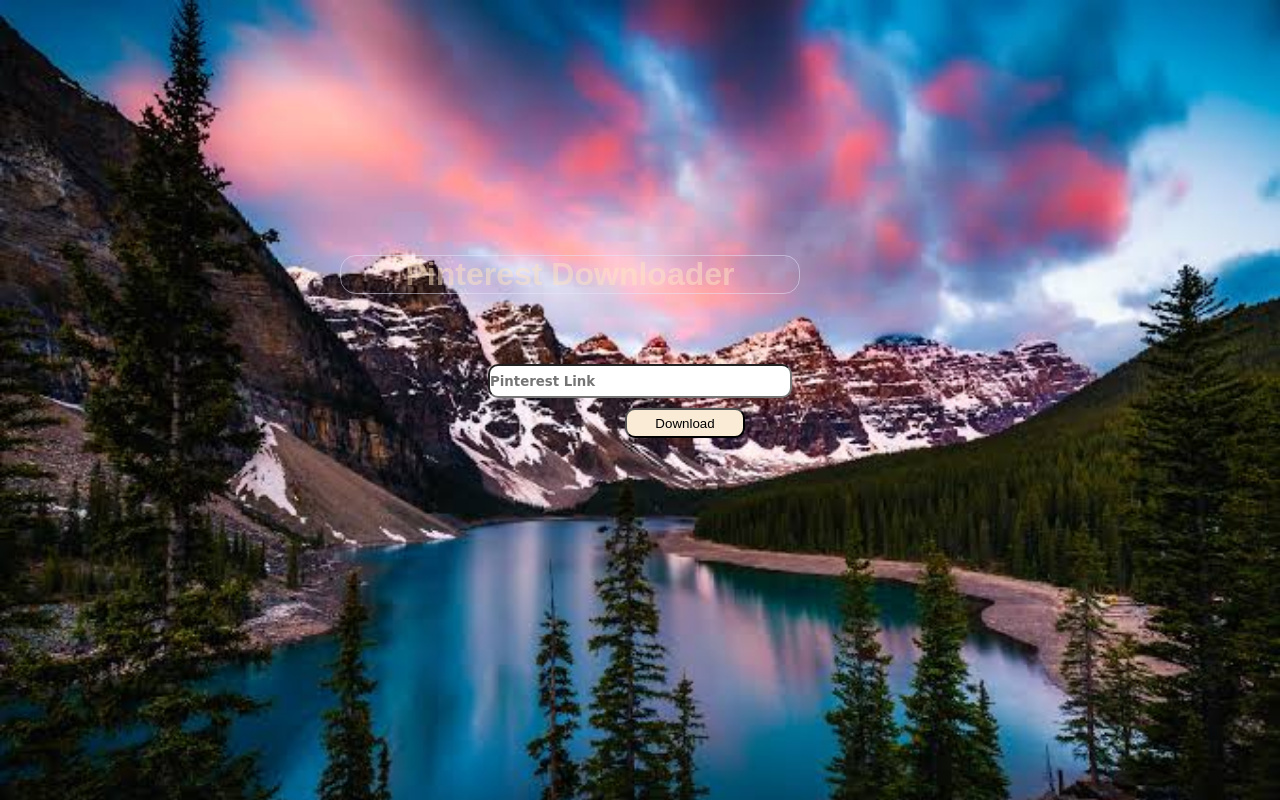
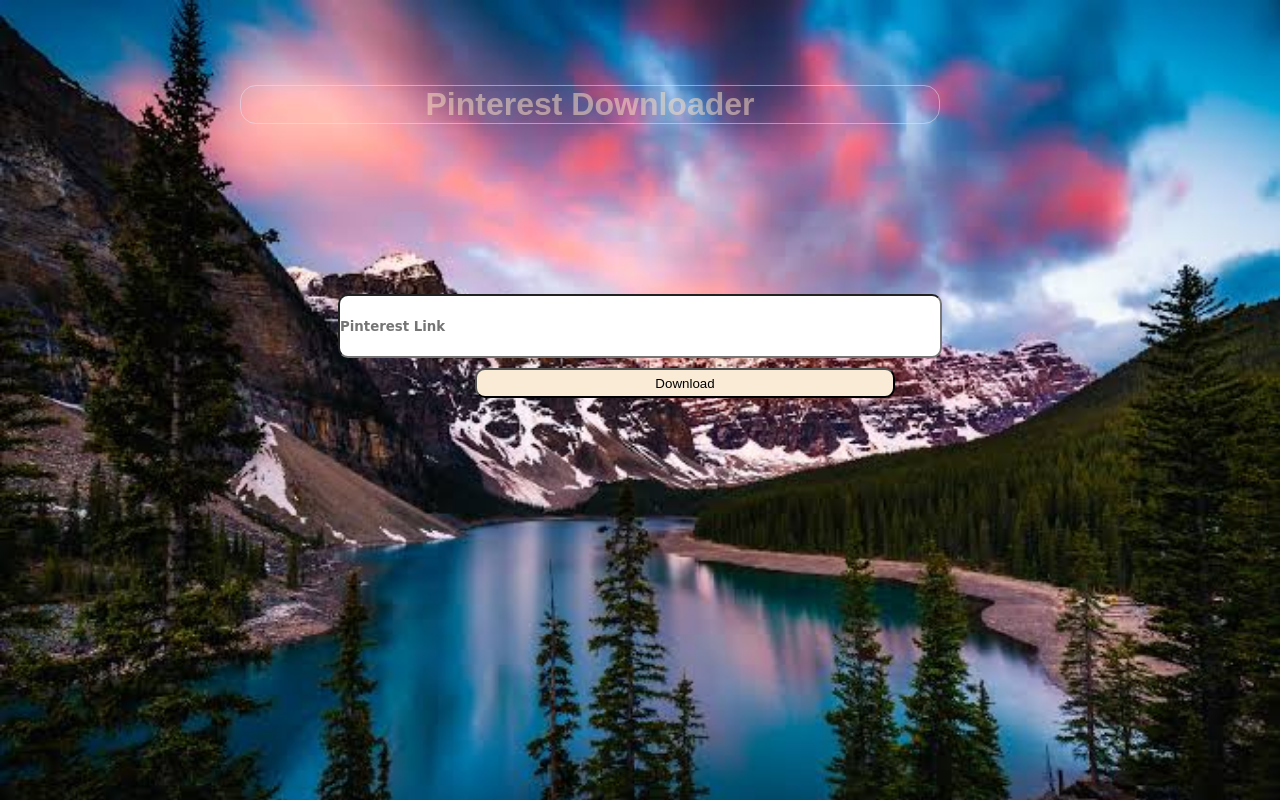
Before and after one commit to our2026/photo-downloader, a plain HTML site: page index.html in a window 1280 px wide. Drawn offline with Linux system fonts and the light colour scheme.

Commit message:
Update ytdownloader.css

```diff
--- a/ytdownloader.css
+++ b/ytdownloader.css
@@ -14,8 +14,8 @@
     cursor: default;
 }
 h1{
-    margin-right: 140px;
-    margin-top: 30px;
+    margin-right: 100px;
+    margin-top: 10px;
     font-weight: bold;
     font-family: sans-serif;
     color: bisque;
@@ -29,15 +29,15 @@
 
 }
 .innerbox{
-    width: 600px;
-    height: 350px;
+    width: 800px;
+    height: 650px;
     background-image: url("bg.jpeg");
     box-sizing: border-box;
     border-radius: 20px;
     box-shadow: gray;
 }
 .box{
-   margin-top: 70px;
+   margin-top: 170px;
     display: flex;
     flex-direction: column;
     justify-content: center;
@@ -45,14 +45,14 @@
 
 }
 input{
-    width: 300px;
-    height: 30px;
+    width: 600px;
+    height: 60px;
     border-radius: 10px;
     font-weight: bold;
     font-family: cursive;
 }
 button{
-    width :120px;
+    width :420px;
     height: 30px;
     border-radius: 10px;
     margin-top: 10px;
```
